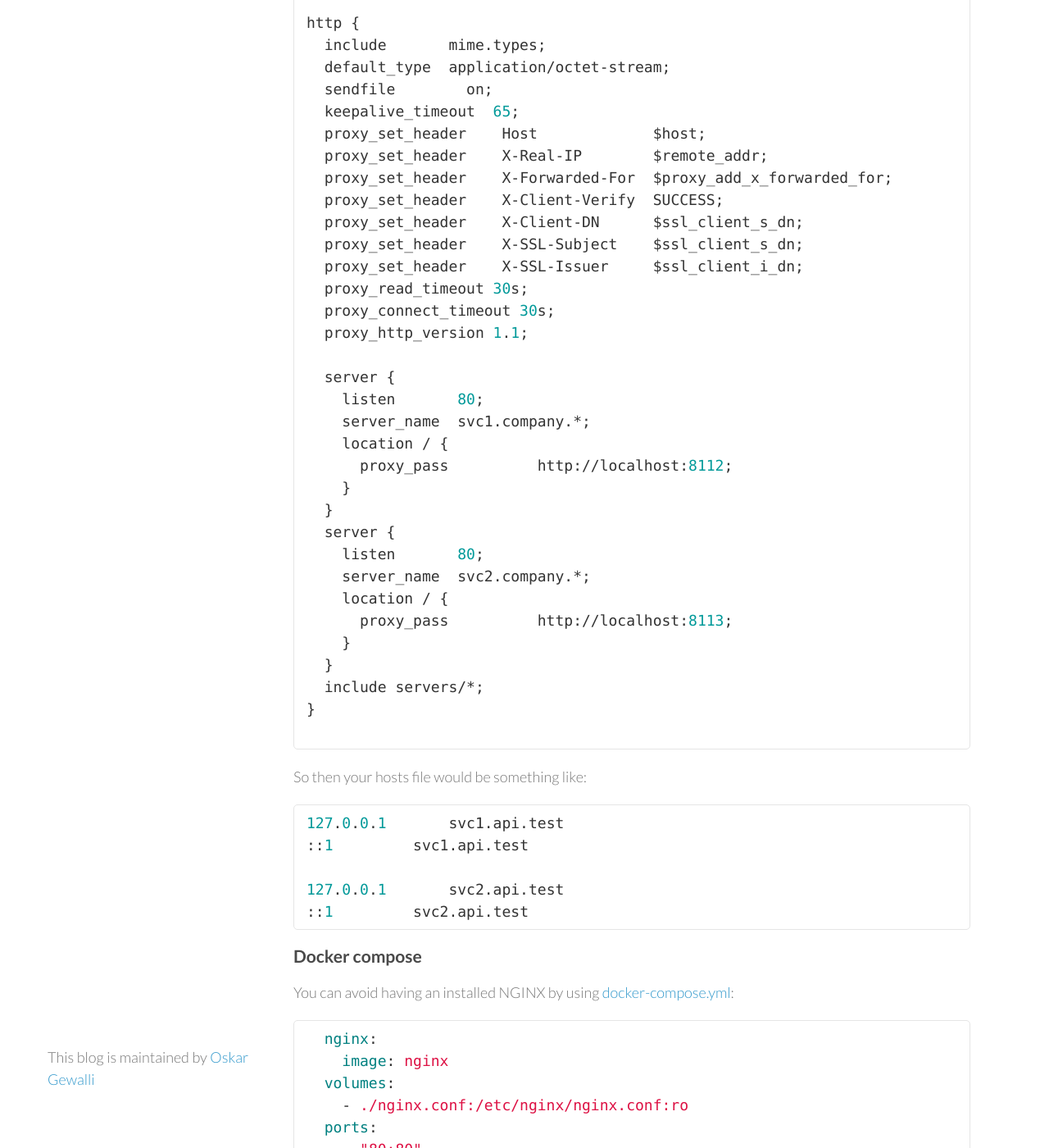
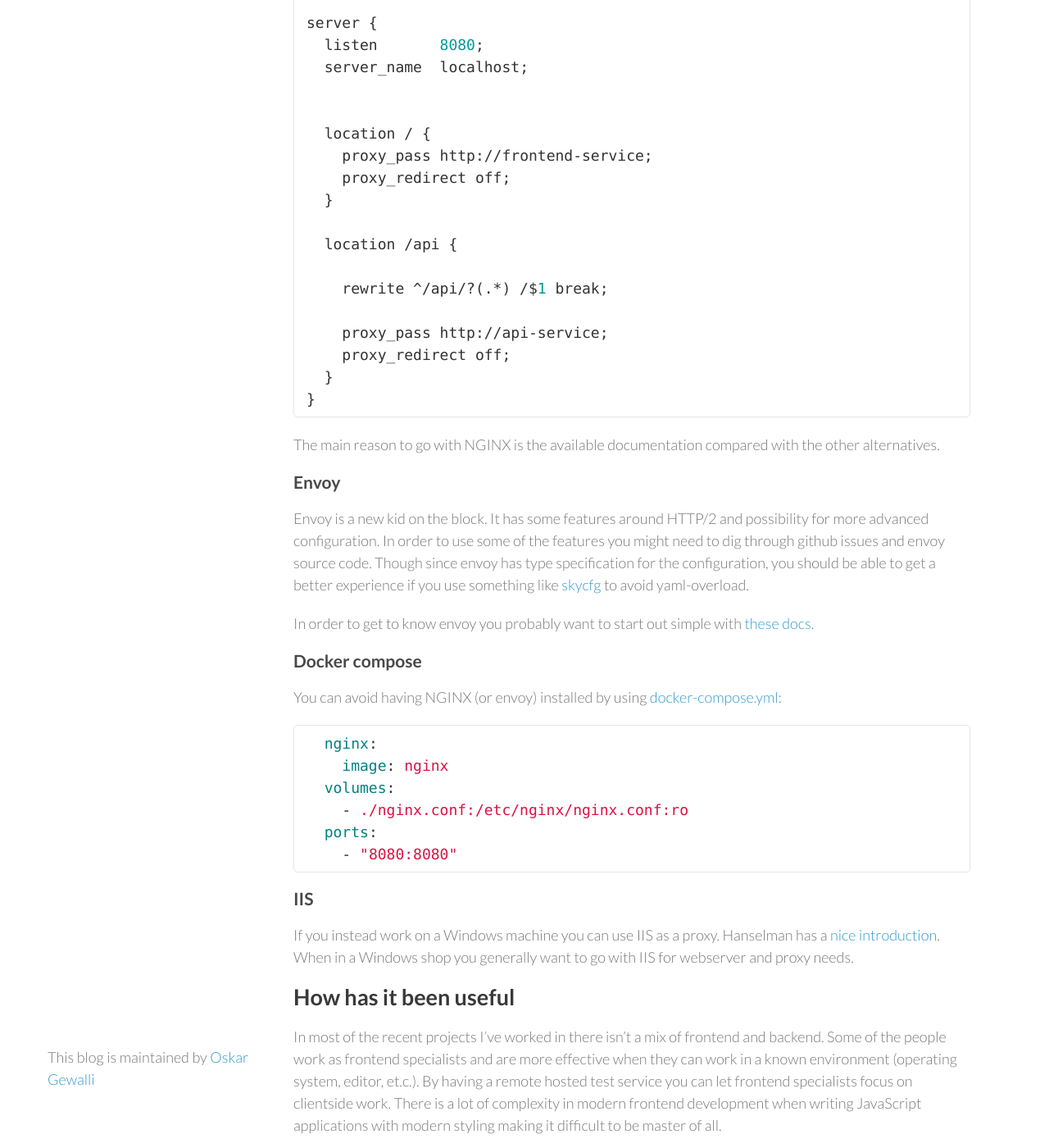
Before and after one commit to wallymathieu/assertfail, a Jekyll site: the page built from _posts/2020-05-04-Proxy-API-requests-in-development.md, in a window 1280 px wide and 1400 px high, scrolled down 553 px. Shown: the whole window at 82% size. Built offline with Jekyll 4.4.1, drawn with Linux system fonts in a browser that asks for light colours; nearby versions of some CDN libraries; some of the changed text lies outside the part shown.

Commit message:
A bit more text

````diff
--- a/_posts/2020-05-04-Proxy-API-requests-in-development.md
+++ b/_posts/2020-05-04-Proxy-API-requests-in-development.md
@@ -11,64 +11,47 @@
 
 ### NGINX
 
-I've previously used NGINX to serve as a development proxy. The following nginx configuration illustrates a setup where you bind two different services to port 80 on the local machine:
+I've previously used NGINX to serve as a proxy. The following nginx configuration illustrates a setup where you bind frontend and backend services to port 8080 on the local machine:
 
 ```config
-worker_processes  1;
-
-events {
-  worker_connections  1024;
+upstream api-service {
+  server	127.0.0.1:5000;
+}
+upstream frontend-service {
+  server	127.0.0.1:3000;
 }
 
+server {
+  listen       8080;
+  server_name  localhost;
 
-http {
-  include       mime.types;
-  default_type  application/octet-stream;
-  sendfile        on;
-  keepalive_timeout  65;
-  proxy_set_header    Host             $host;
-  proxy_set_header    X-Real-IP        $remote_addr;
-  proxy_set_header    X-Forwarded-For  $proxy_add_x_forwarded_for;
-  proxy_set_header    X-Client-Verify  SUCCESS;
-  proxy_set_header    X-Client-DN      $ssl_client_s_dn;
-  proxy_set_header    X-SSL-Subject    $ssl_client_s_dn;
-  proxy_set_header    X-SSL-Issuer     $ssl_client_i_dn;
-  proxy_read_timeout 30s;
-  proxy_connect_timeout 30s;
-  proxy_http_version 1.1;
 
-  server {
-    listen       80;
-    server_name  svc1.company.*;
-    location / {
-      proxy_pass          http://localhost:8112;
-    }
+  location / {
+    proxy_pass http://frontend-service;
+    proxy_redirect off;
   }
-  server {
-    listen       80;
-    server_name  svc2.company.*;
-    location / {
-      proxy_pass          http://localhost:8113;
-    }
+
+  location /api {
+
+    rewrite ^/api/?(.*) /$1 break;
+
+    proxy_pass http://api-service;
+    proxy_redirect off;
   }
-  include servers/*;
 }
-
 ```
 
-So then your hosts file would be something like:
+The main reason to go with NGINX is the available documentation compared with the other alternatives.
 
-```config
-127.0.0.1	svc1.api.test
-::1         svc1.api.test
+### Envoy
 
-127.0.0.1	svc2.api.test
-::1         svc2.api.test
-```
+Envoy is a new kid on the block. It has some features around HTTP/2 and possibility for more advanced configuration. In order to use some of the features you might need to dig through github issues and envoy source code. Though since envoy has type specification for the configuration, you should be able to get a better experience if you use something like [skycfg](https://skycfg.fun/) to avoid yaml-overload.
+
+In order to get to know envoy you probably want to start out simple with [these docs](https://www.envoyproxy.io/learn/on-your-laptop).
 
 ### Docker compose
 
-You can avoid having an installed NGINX by using [docker-compose.yml](https://docs.docker.com/compose/compose-file/):
+You can avoid having NGINX (or envoy) installed by using [docker-compose.yml](https://docs.docker.com/compose/compose-file/):
 
 ```yaml
   nginx:
@@ -76,17 +59,13 @@
   volumes:
     - ./nginx.conf:/etc/nginx/nginx.conf:ro
   ports:
-    - "80:80"
+    - "8080:8080"
 ```
 
 ### IIS
 
-If you instead work on a Windows machine you can use IIS as a proxy. Hanselman has a [nice introduction](https://www.hanselman.com/blog/ASPNETMVCAndTheNewIIS7RewriteModule.aspx).
+If you instead work on a Windows machine you can use IIS as a proxy. Hanselman has a [nice introduction](https://www.hanselman.com/blog/ASPNETMVCAndTheNewIIS7RewriteModule.aspx). When in a Windows shop you generally want to go with IIS for webserver and proxy needs.
 
-## When can it be of use
+## How has it been useful
 
-When your system is composed of multiple services
-
-## How has it been of use
-
-Simplified local development
+In most of the recent projects I've worked in there isn't a mix of frontend and backend. Some of the people work as frontend specialists and are more effective when they can work in a known environment (operating system, editor, et.c.). By having a remote hosted test service you can let frontend specialists focus on clientside work. There is a lot of complexity in modern frontend development when writing JavaScript applications with modern styling making it difficult to be master of all.
````
Also changed, not shown: other parts of _posts/2020-05-04-Proxy-API-requests-in-development.md (+1 -1 lines).
